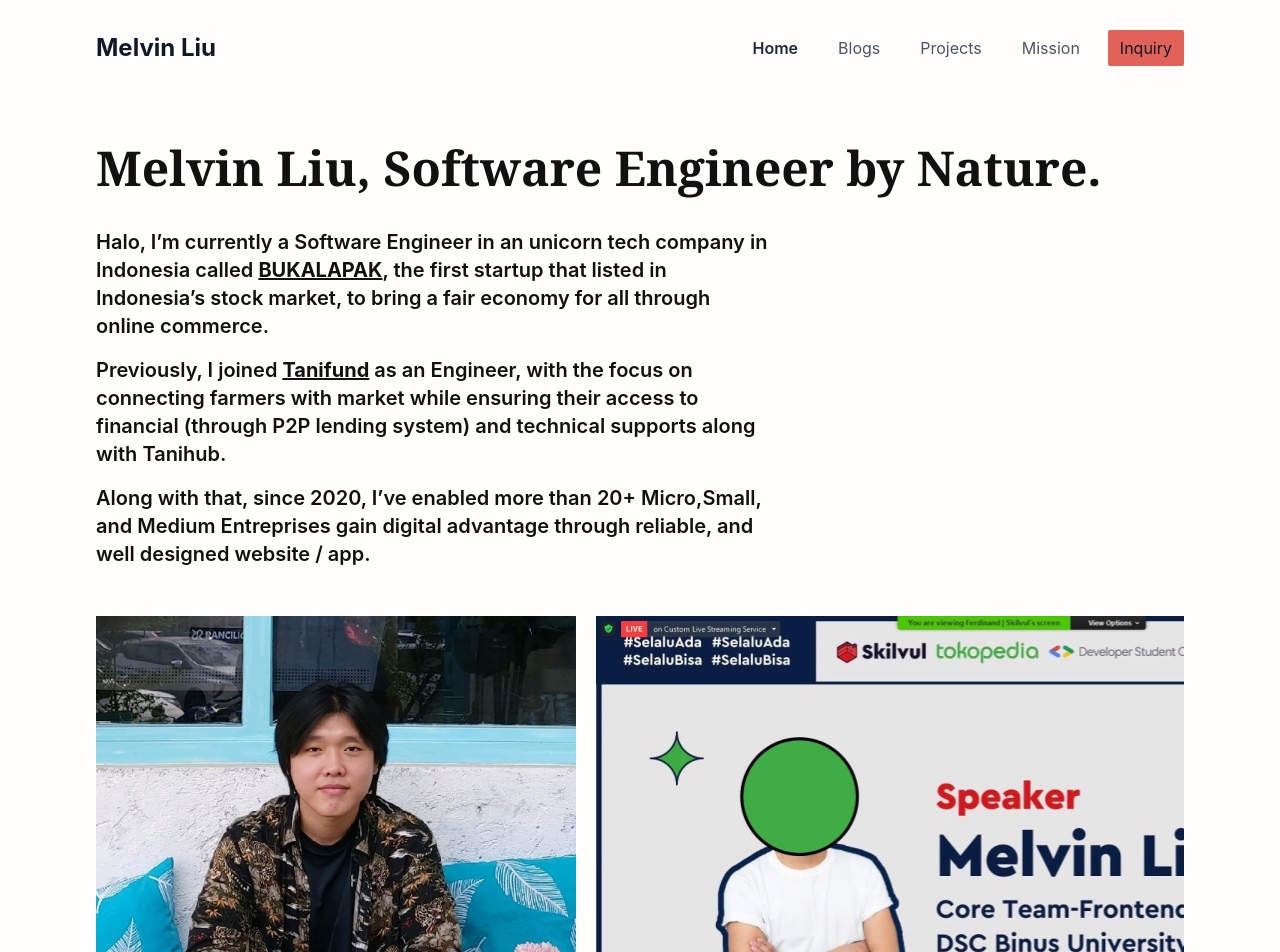
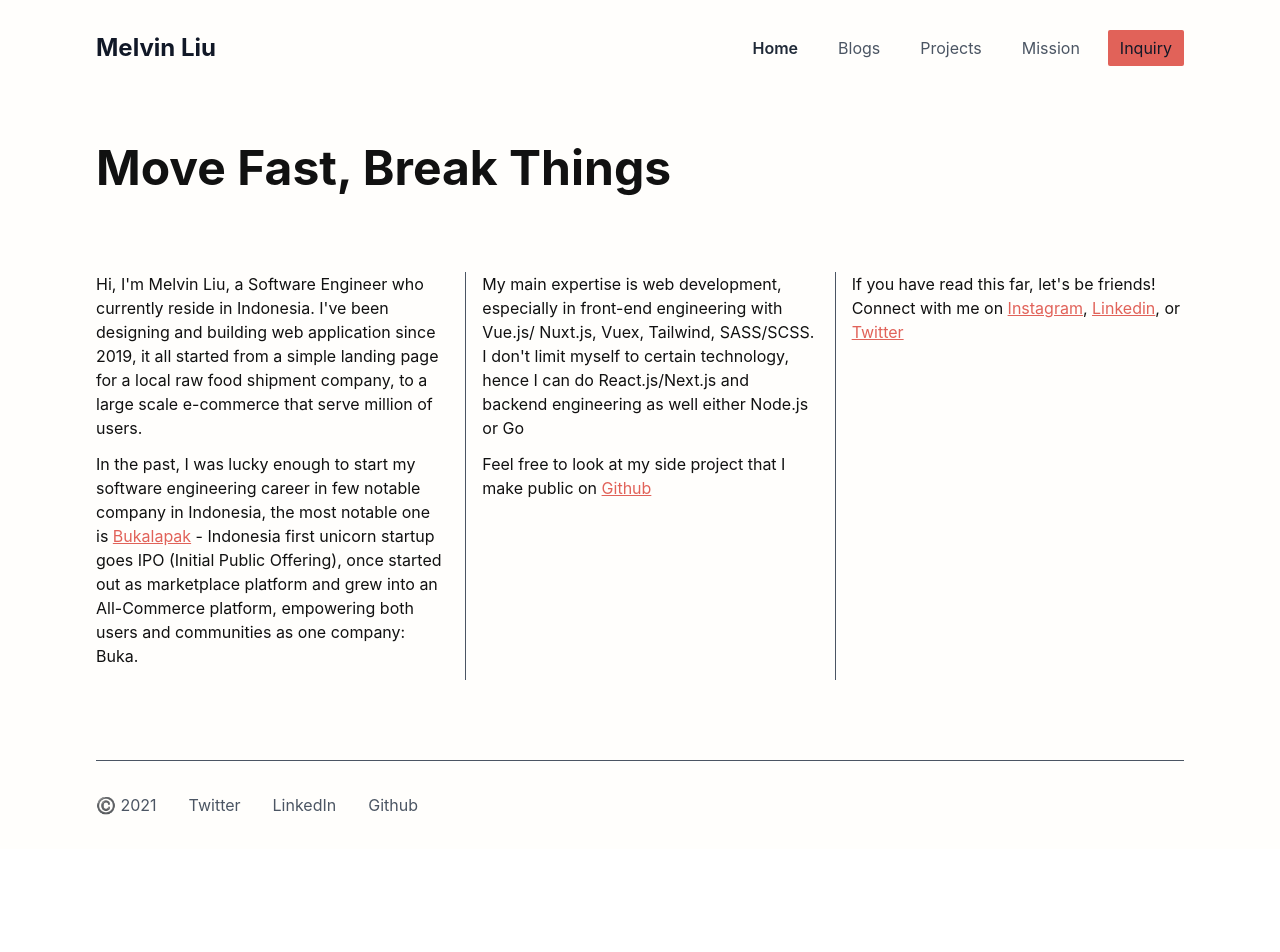
Before and after one commit to melvnl/melvinliu.com, a Next.js app: page / in a window 1280 px wide. Shown: the top 952 px of the page. After the commit the page ends 849 px from the top, so only its background shows below. Built offline with nearby package versions, Linux system fonts and the light colour scheme.

Commit message:
revise homepage

```diff
--- a/pages/index.tsx
+++ b/pages/index.tsx
@@ -1,5 +1,5 @@
 import type { NextPage } from "next";
-import Image from "next/image";
+// import Image from "next/image";
 import Container from "../components/Container";
 
 const Home: NextPage = () => {
@@ -7,75 +7,92 @@
     <Container>
       <div className=" bg-primaryWhite">
         <div className=" text-primaryBlack ">
-          <h1 className=" font-serif font-semibold text-2xl md:text-5xl mb-9">
-            Melvin Liu, Software Engineer by Nature.
+          <h1 className=" font-sans font-bold text-3xl md:text-5xl mb-10 md:mb-20">
+            Move Fast, Break Things
           </h1>
-          <div className="max-w-[672px]">
-            <p className=" font-semibold text-base md:text-xl mb-4">
-              Halo, I’m currently a Software Engineer in an unicorn tech company
-              in Indonesia called{" "}
+          <div className=" text-primaryBlack font-normal grid grid-cols-1 md:grid-cols-3 gap-5">
+            <div className=" text-left">
+              <p className=" mb-3">
+                Hi, I&#39;m Melvin Liu, a Software Engineer who currently reside
+                in Indonesia. I&#39;ve been designing and building web
+                application since 2019, it all started from a simple landing
+                page for a local raw food shipment company, to a large scale
+                e-commerce that serve million of users.
+              </p>
+              <p className=" mb-3">
+                In the past, I was lucky enough to start my software engineering
+                career in few notable company in Indonesia, the most notable one
+                is{" "}
                 <a
-                className=" underline font-bold hover:text-primaryRed"
-                href="https://about.bukalapak.com/en/"
-                target="_blank"
-                rel="noreferrer"
-              >
-                BUKALAPAK
-              </a>
-              , the first startup that listed in Indonesia’s stock market, to
-              bring a fair economy for all through online commerce.{" "}
-            </p>
-            <p className=" font-semibold text-base md:text-xl mb-4">
-              Previously, I joined{" "}
-              <a
-                className=" underline font-bold hover:text-primaryRed"
+                  className=" underline text-primaryRed"
                   href="https://tanifund.com/"
                   target="_blank"
-                rel="noreferrer"
+                  rel="noreferrer noopener"
                 >
-                Tanifund
+                  Bukalapak
                 </a>{" "}
-              as an Engineer, with the focus on connecting farmers with market
-              while ensuring their access to financial (through P2P lending
-              system) and technical supports along with Tanihub.{" "}
+                - Indonesia first unicorn startup goes IPO (Initial Public
+                Offering), once started out as marketplace platform and grew
+                into an All-Commerce platform, empowering both users and
+                communities as one company: Buka.
               </p>
-            <p className=" font-semibold text-base md:text-xl mb-4">
-              Along with that, since 2020, I’ve enabled more than 20+
-              Micro,Small, and Medium Entreprises gain digital advantage through
-              reliable, and well designed website / app.
+
+              <p></p>
+            </div>
+            <div className=" border-l-0 md:border-l pl-0 md:pl-4 border-gray-600 text-left">
+              <p className=" mb-3">
+                My main expertise is web development, especially in front-end
+                engineering with Vue.js/ Nuxt.js, Vuex, Tailwind, SASS/SCSS. I
+                don&#39;t limit myself to certain technology, hence I can do
+                React.js/Next.js and backend engineering as well either Node.js
+                or Go
+              </p>
+              <p className="mb-3">
+                Feel free to look at my side project that I make public on{" "}
+                <a
+                  className=" underline text-primaryRed"
+                  href="https://github.com/melvnl"
+                  target="_blank"
+                  rel="noreferrer noopener"
+                >
+                  Github
+                </a>
               </p>
             </div>
+            <div className=" border-l-0 md:border-l pl-0 md:pl-4  border-gray-600 text-left">
+              <p className=" mb-3">
+                If you have read this far, let&#39;s be friends! Connect with me
+                on{" "}
+                <span>
+                  <a
+                    className=" underline text-primaryRed"
+                    href="https://github.com/melvnl"
+                    target="_blank"
+                    rel="noreferrer noopener"
+                  >
+                    Instagram
+                  </a>
+                  ,{" "}
+                  <a
+                    className=" underline text-primaryRed"
+                    href="https://www.linkedin.com/in/melvin-liu/"
+                    target="_blank"
+                    rel="noreferrer noopener"
+                  >
+                    Linkedin
+                  </a>
+                  , or{" "}
+                  <a
+                    className=" underline text-primaryRed"
+                    href="https://twitter.com/mlven23"
+                    target="_blank"
+                    rel="noreferrer noopener"
+                  >
+                    Twitter
+                  </a>
+                </span>
+              </p>
             </div>
-        <div className=" flex mt-12 overflow-x-scroll">
-          <div className=" flex-shrink-0">
-            <Image
-              src="/static/images/home/img-1.png"
-              className=" flex-shrink-0"
-              alt="Melvin Liu, Image 1"
-              width={480}
-              height={480}
-              quality={100}
-            />
-          </div>
-          <div className=" flex-shrink-0 ml-5">
-            <Image
-              src="/static/images/home/img-2.png"
-              className=" flex-shrink-0 ml-5"
-              alt="Melvin Liu, Image 2"
-              width={853}
-              height={480}
-              quality={100}
-            />
-          </div>
-          <div className=" flex-shrink-0 ml-5">
-            <Image
-              src="/static/images/home/img-3.png"
-              className=" flex-shrink-0 ml-5"
-              alt="Melvin Liu, Image 3"
-              width={480}
-              height={480}
-              quality={100}
-            />
           </div>
         </div>
       </div>
```
Lines whose indentation alone changed are shown as unchanged.
